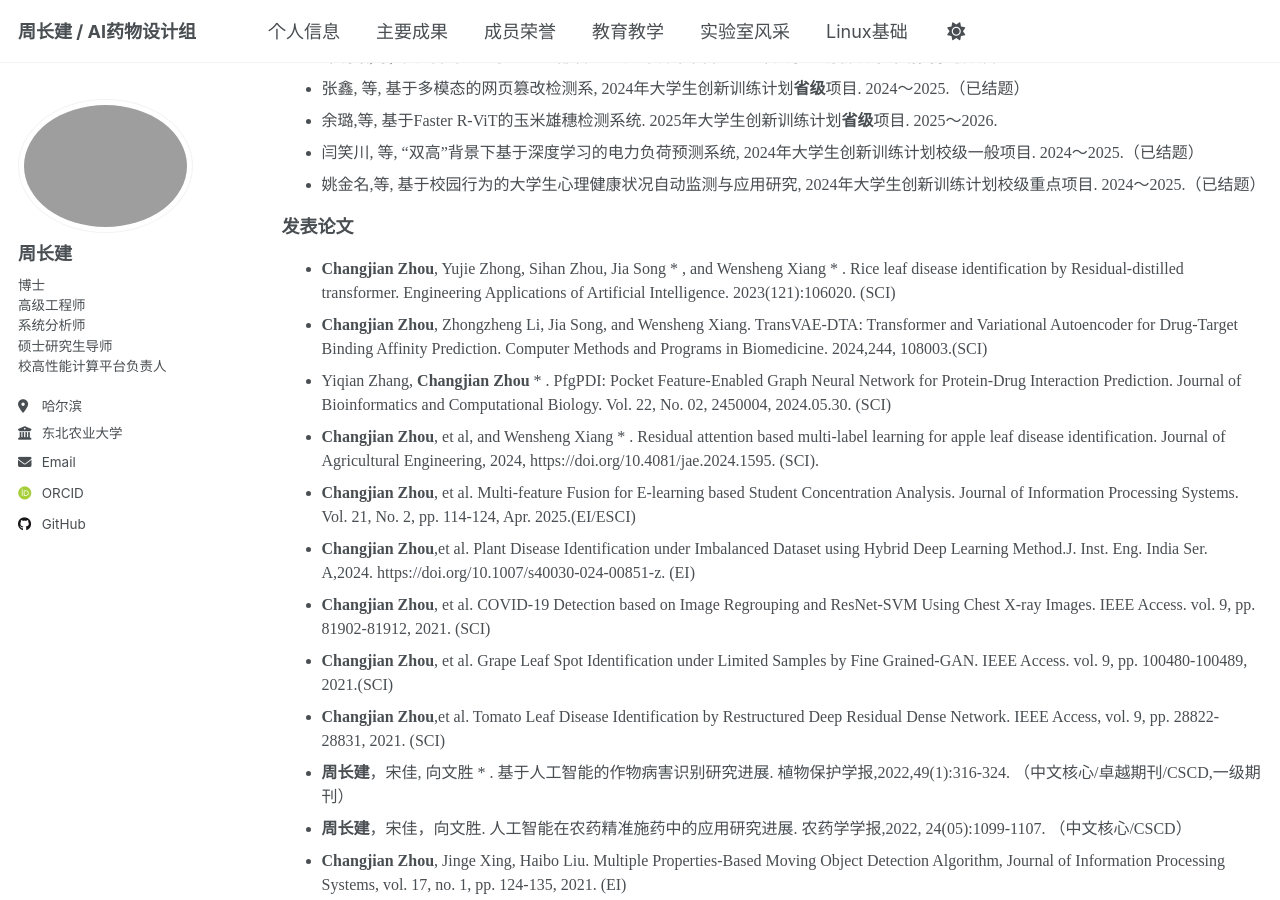
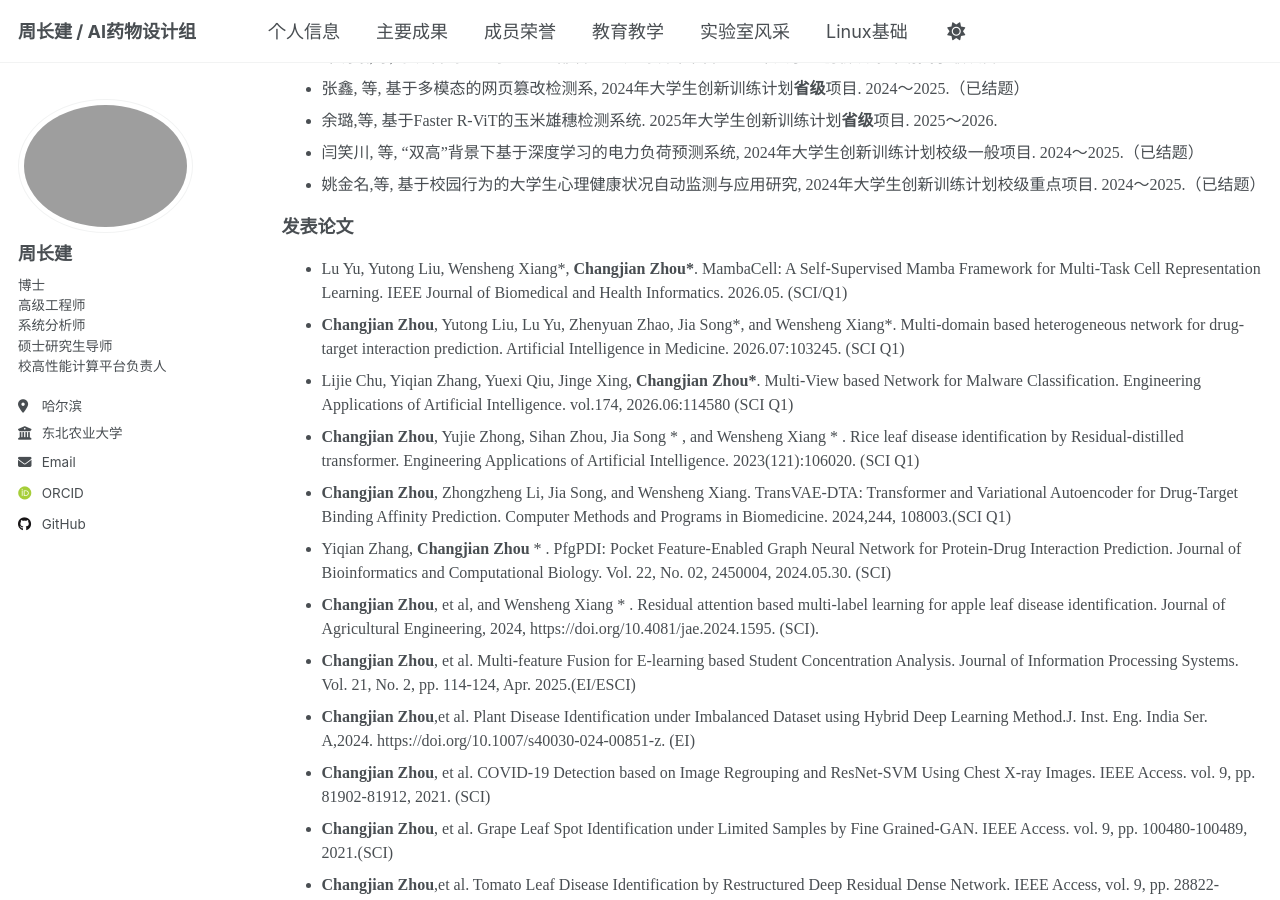
Before and after one commit to HPC-NEAU/zhoucj, a Jekyll site: the page built from _pages/publications.md, in a window 1280 px wide and 900 px high, scrolled down 824 px. Built offline with Jekyll 4.4.1, drawn with Linux system fonts in a browser that asks for light colours; some web fonts are replaced.

Commit message:
Update publications.md

```diff
--- a/_pages/publications.md
+++ b/_pages/publications.md
@@ -44,9 +44,11 @@ redirect_from:
 
 		<font face="微软雅黑" size=4><b>发表论文</b></font>
 <ul>
-
-	<li> <b>Changjian Zhou</b>, Yujie Zhong, Sihan Zhou, Jia Song * , and Wensheng Xiang * .  Rice leaf disease identification by Residual-distilled transformer. Engineering Applications of Artificial Intelligence. 2023(121):106020. (SCI)</li>
-	<li><b>Changjian Zhou</b>, Zhongzheng Li, Jia Song, and Wensheng Xiang. TransVAE-DTA: Transformer and Variational Autoencoder for Drug-Target Binding Affinity Prediction. Computer Methods and Programs in Biomedicine. 2024,244, 108003.(SCI)</li>
+	<li> Lu Yu, Yutong Liu, Wensheng Xiang*, <b>Changjian Zhou*</b>. MambaCell: A Self-Supervised Mamba Framework for Multi-Task Cell Representation Learning. IEEE Journal of Biomedical and Health Informatics. 2026.05. (SCI/Q1)</li>
+	<li> <b>Changjian Zhou</b>, Yutong Liu, Lu Yu, Zhenyuan Zhao, Jia Song*, and Wensheng Xiang*. Multi-domain based heterogeneous network for drug-target interaction prediction.  Artificial Intelligence in Medicine.  2026.07:103245. (SCI Q1)</li>
+	<li> Lijie Chu, Yiqian Zhang, Yuexi Qiu, Jinge Xing, <b>Changjian Zhou*</b>. Multi-View based Network for Malware Classification. Engineering Applications of Artificial Intelligence. vol.174, 2026.06:114580 (SCI Q1)</li>
+	<li> <b>Changjian Zhou</b>, Yujie Zhong, Sihan Zhou, Jia Song * , and Wensheng Xiang * .  Rice leaf disease identification by Residual-distilled transformer. Engineering Applications of Artificial Intelligence. 2023(121):106020. (SCI Q1)</li>
+	<li><b>Changjian Zhou</b>, Zhongzheng Li, Jia Song, and Wensheng Xiang. TransVAE-DTA: Transformer and Variational Autoencoder for Drug-Target Binding Affinity Prediction. Computer Methods and Programs in Biomedicine. 2024,244, 108003.(SCI Q1)</li>
 	<li> Yiqian Zhang, <b>Changjian Zhou</b> * . PfgPDI: Pocket Feature-Enabled Graph Neural Network for Protein-Drug Interaction Prediction. Journal of Bioinformatics and Computational Biology. Vol. 22, No. 02, 2450004, 2024.05.30. (SCI) </li>
 	<li> <b>Changjian Zhou</b>, et al, and Wensheng Xiang * . Residual attention based multi-label learning for apple leaf disease identification. Journal of Agricultural Engineering, 2024, https://doi.org/10.4081/jae.2024.1595. (SCI). </li>
  	<li> <b>Changjian Zhou</b>, et al. Multi-feature Fusion for E-learning based Student Concentration Analysis. Journal of Information Processing Systems. Vol. 21, No. 2, pp. 114-124, Apr. 2025.(EI/ESCI) </li>
```
